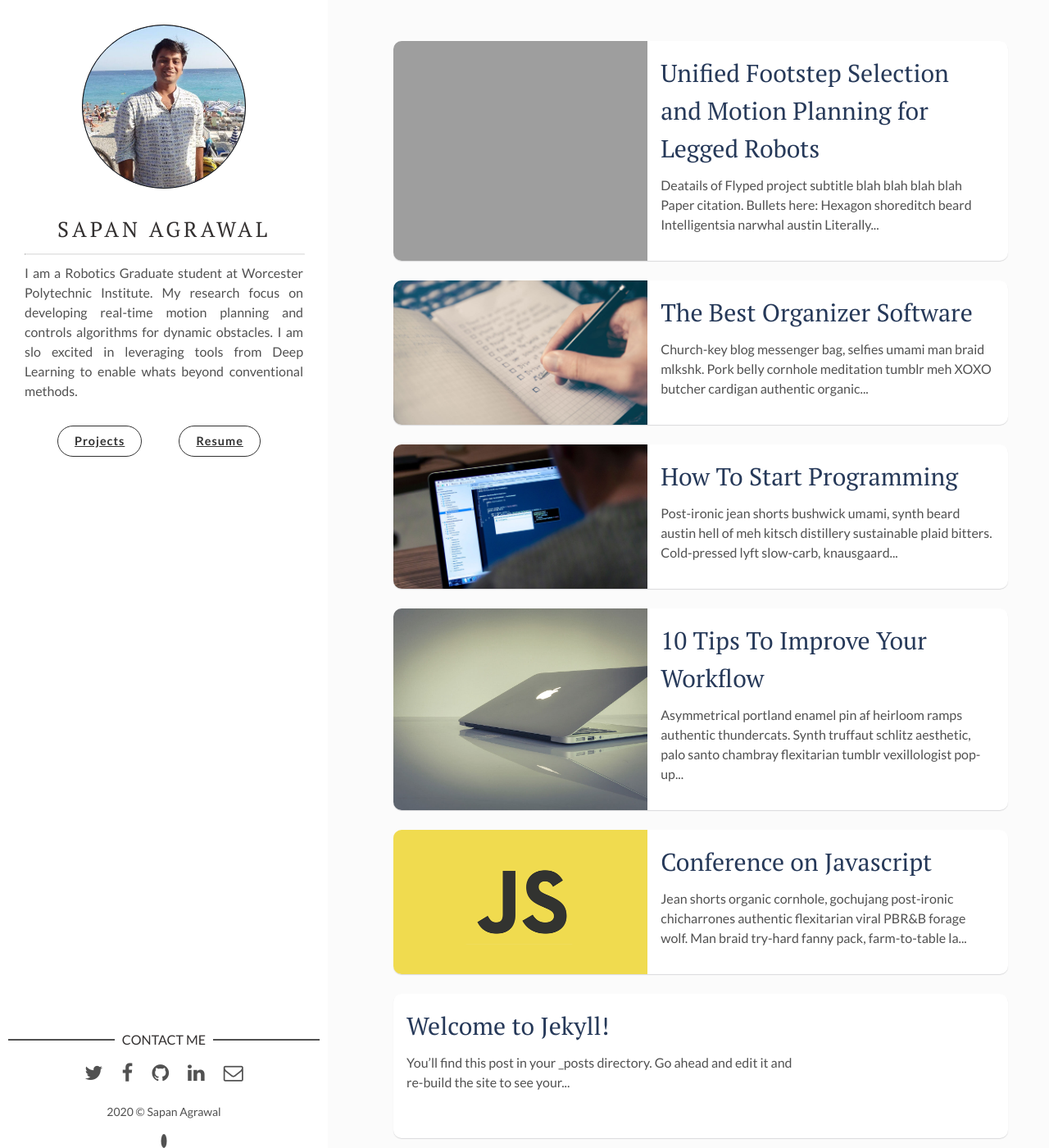
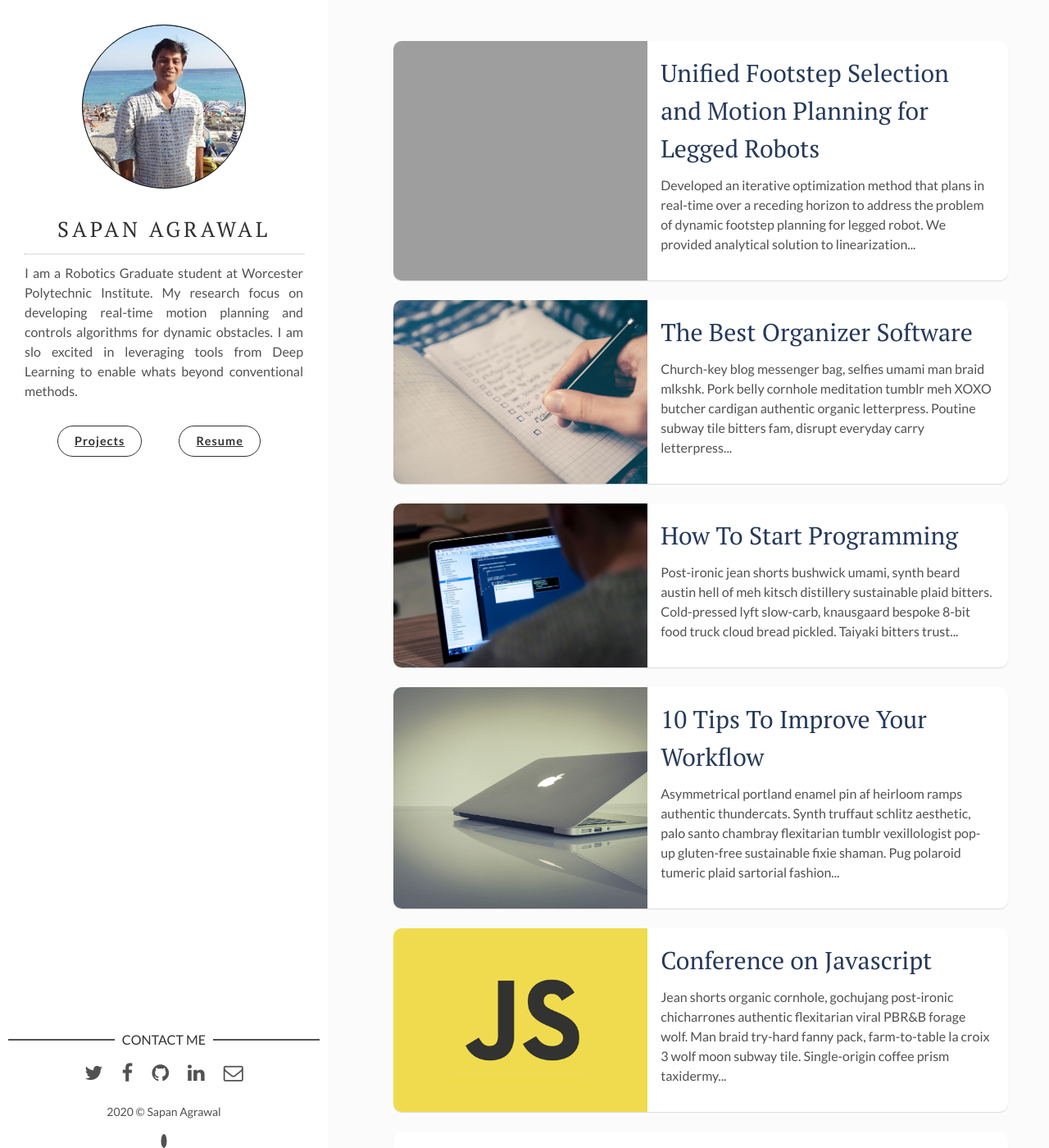
Before and after one commit to sapan-ostic/sapan-ostic.github.io, a Jekyll site: the page built from index.html, in a window 1280 px wide and 1400 px high. Shown: the whole window at 82% size. Built offline with Jekyll 4.4.1, drawn with Linux system fonts in a browser that asks for light colours; the list of posts is cut into pages by our own code; some of the changed text lies outside the part shown.

Commit message:
site setting updated

```diff
--- a/_posts/2017-09-12-Unified-Footstep-Selection-and-Motion-Planning-for-Legged-Robots.markdown
+++ b/_posts/2017-09-12-Unified-Footstep-Selection-and-Motion-Planning-for-Legged-Robots.markdown
@@ -2,12 +2,12 @@
 layout: post
 title: Unified Footstep Selection and Motion Planning for Legged Robots
 date: 2017-09-12 13:32:20 +0300
-description: You’ll find this post in your `_posts` directory. Go ahead and edit it and re-build the site to see your changes. # Add post description (optional)
+description: Developed an iterative optimization method that plans in real-time over a receding horizon to address the problem of dynamic footstep planning for legged robot. # Add post description (optional)
 img: 1.gif # Add image post (optional)
 fig-caption: # Add figcaption (optional)
 tags: [Legged Robots, Motion Planning, Model Predictive Control]
 ---
-Deatails of Flyped project
+Developed an iterative optimization method that plans in real-time over a receding horizon to address the problem of dynamic footstep planning for legged robot. We provided analytical solution to linearization of event-based discrete hybrid dynamics, allowing superior accuracy with lower computation and time complexity compared to numerical differentiation. Besides this, we established new method to incorporate terrain as soft-state constraint into the iLQR formulation.
 
 ## subtitle
 blah blah
--- a/index.html
+++ b/index.html
@@ -9,7 +9,7 @@ layout: main
   {% endif %}
   <div class="post-content">
     <h2 class="post-title"><a href="{{post.url | prepend: site.baseurl}}">{{post.title}}</a></h2>
-    <p>{{ post.content | strip_html | truncatewords: 20 }}</p>
+    <p>{{ post.content | strip_html | truncatewords: 30 }}</p>
     <!-- <span class="post-date">{{post.date | date: '%Y, %b %d'}}&nbsp;&nbsp;&nbsp;—&nbsp;</span> -->
     <!-- <span class="post-words">{% capture words %}{{ post.content | number_of_words }}{% endcapture %}{% unless words contains "-" %}{{ words | plus: 250 | divided_by: 250 | append: " minute read" }}{% endunless %}</span> -->
   </div>
```
